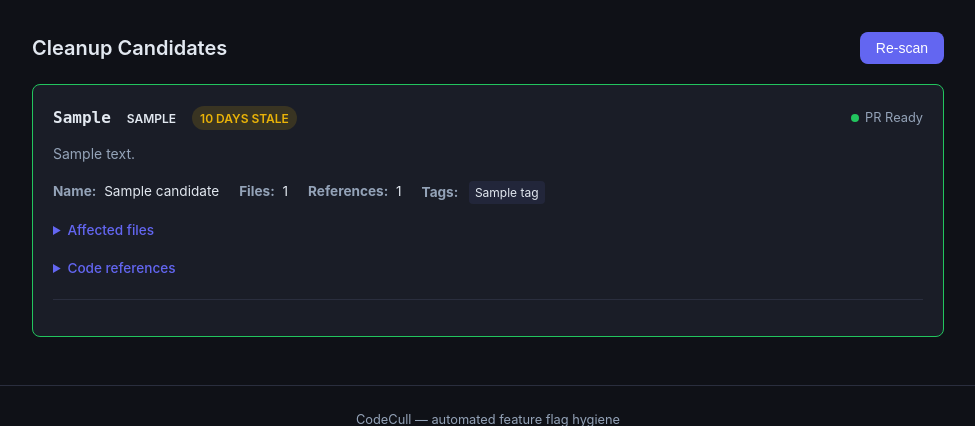
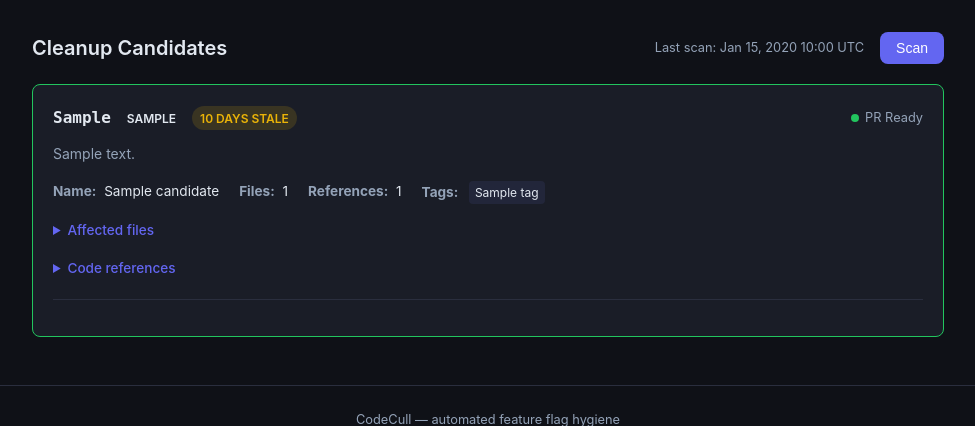
Before and after one commit to bgtripp/CodeCull, a FastAPI app: template dashboard/templates/index.html in a window 1280 px wide. Shown: the part 79-505 px from the top of the page, without its empty margins (152-1127 px from the left). Run offline with FastAPI, Linux system fonts and the light colour scheme; the template is opened without the code that fills it: most values are stand-ins (such as "Sample title", 1, 10 or a date in 2020); parts of the project's set-up code (start-up, migrations or seed data) failed here and were passed over.

Commit message:
feat: rename Re-scan to Scan, show last scan timestamp, remove cron workflow
- Renamed 'Re-scan' button to 'Scan'
- Added last scan timestamp display next to the Scan button
- Removed .github/workflows/scan.yml (scanning triggered via dashboard)
- Track _last_scan_time in app state

Co-Authored-By: unknown <>

```diff
--- a/dashboard/app.py
+++ b/dashboard/app.py
@@ -10,6 +10,7 @@ from __future__ import annotations
 import logging
 import os
 from contextlib import asynccontextmanager
+from datetime import datetime, timezone
 from pathlib import Path
 
 from dotenv import load_dotenv
@@ -36,6 +37,7 @@ logging.basicConfig(level=logging.INFO, format="%(asctime)s %(levelname)s %(name
 # ---------------------------------------------------------------------------
 _candidates: list[FlagCandidate] = []
 _sessions: dict[str, dict] = {}  # flag_key -> {session_id, url, status, pr_url}
+_last_scan_time: datetime | None = None
 
 
 # ---------------------------------------------------------------------------
@@ -45,9 +47,10 @@ _sessions: dict[str, dict] = {}  # flag_key -> {session_id, url, status, pr_url}
 @asynccontextmanager
 async def lifespan(app: FastAPI):
     """Run the scanner once at startup to populate candidates."""
-    global _candidates
+    global _candidates, _last_scan_time
     logger.info("Running initial scan...")
     _candidates = run_scan()
+    _last_scan_time = datetime.now(timezone.utc)
     logger.info("Found %d stale flag candidates", len(_candidates))
     yield
 
@@ -76,6 +79,7 @@ async def index(request: Request):
             "request": request,
             "candidates": _candidates,
             "sessions": _sessions,
+            "last_scan_time": _last_scan_time,
         },
     )
 
@@ -83,8 +87,9 @@ async def index(request: Request):
 @app.post("/scan")
 async def rescan():
     """Re-run the scanner and redirect back to the dashboard."""
-    global _candidates
+    global _candidates, _last_scan_time
     _candidates = run_scan()
+    _last_scan_time = datetime.now(timezone.utc)
     return RedirectResponse(url="/", status_code=303)
 
 
--- a/dashboard/static/style.css
+++ b/dashboard/static/style.css
@@ -80,6 +80,18 @@ header {
 .toolbar h2 {
     font-size: 1.25rem;
     font-weight: 600;
+}
+
+.toolbar-right {
+    display: flex;
+    align-items: center;
+    gap: 1rem;
+}
+
+.last-scan {
+    color: var(--text-muted);
+    font-size: 0.8rem;
+    white-space: nowrap;
 }
 
 /* ---- Buttons ---- */
--- a/dashboard/templates/index.html
+++ b/dashboard/templates/index.html
@@ -5,9 +5,14 @@
 {% block content %}
 <div class="toolbar">
     <h2>Cleanup Candidates</h2>
-    <form method="post" action="/scan">
-        <button type="submit" class="btn btn-secondary">Re-scan</button>
-    </form>
+    <div class="toolbar-right">
+        {% if last_scan_time %}
+        <span class="last-scan">Last scan: {{ last_scan_time.strftime('%b %d, %Y %H:%M UTC') }}</span>
+        {% endif %}
+        <form method="post" action="/scan">
+            <button type="submit" class="btn btn-secondary">Scan</button>
+        </form>
+    </div>
 </div>
 
 {% if not candidates %}
```
Also changed, not shown: .github/workflows/scan.yml (deleted).
